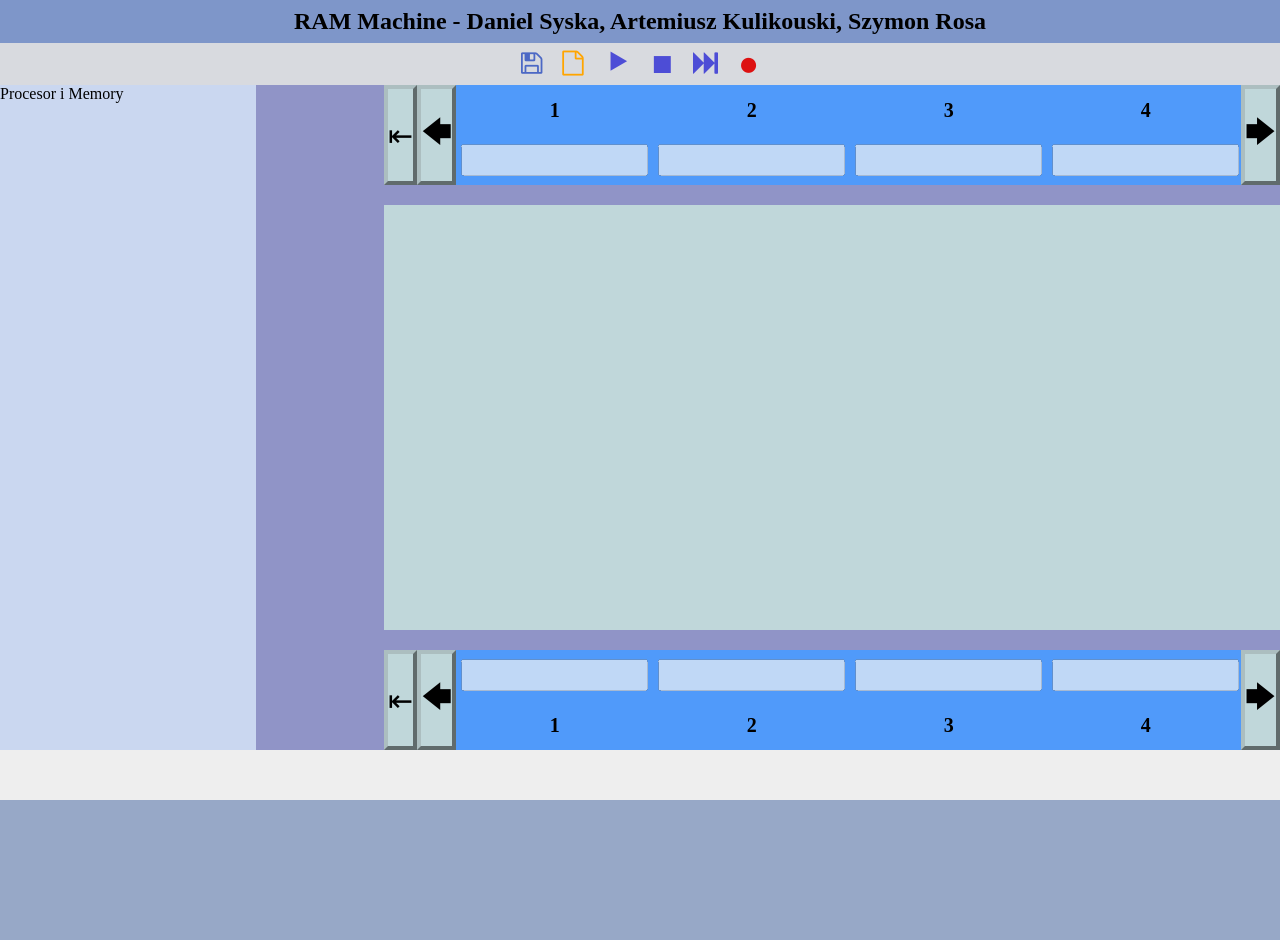
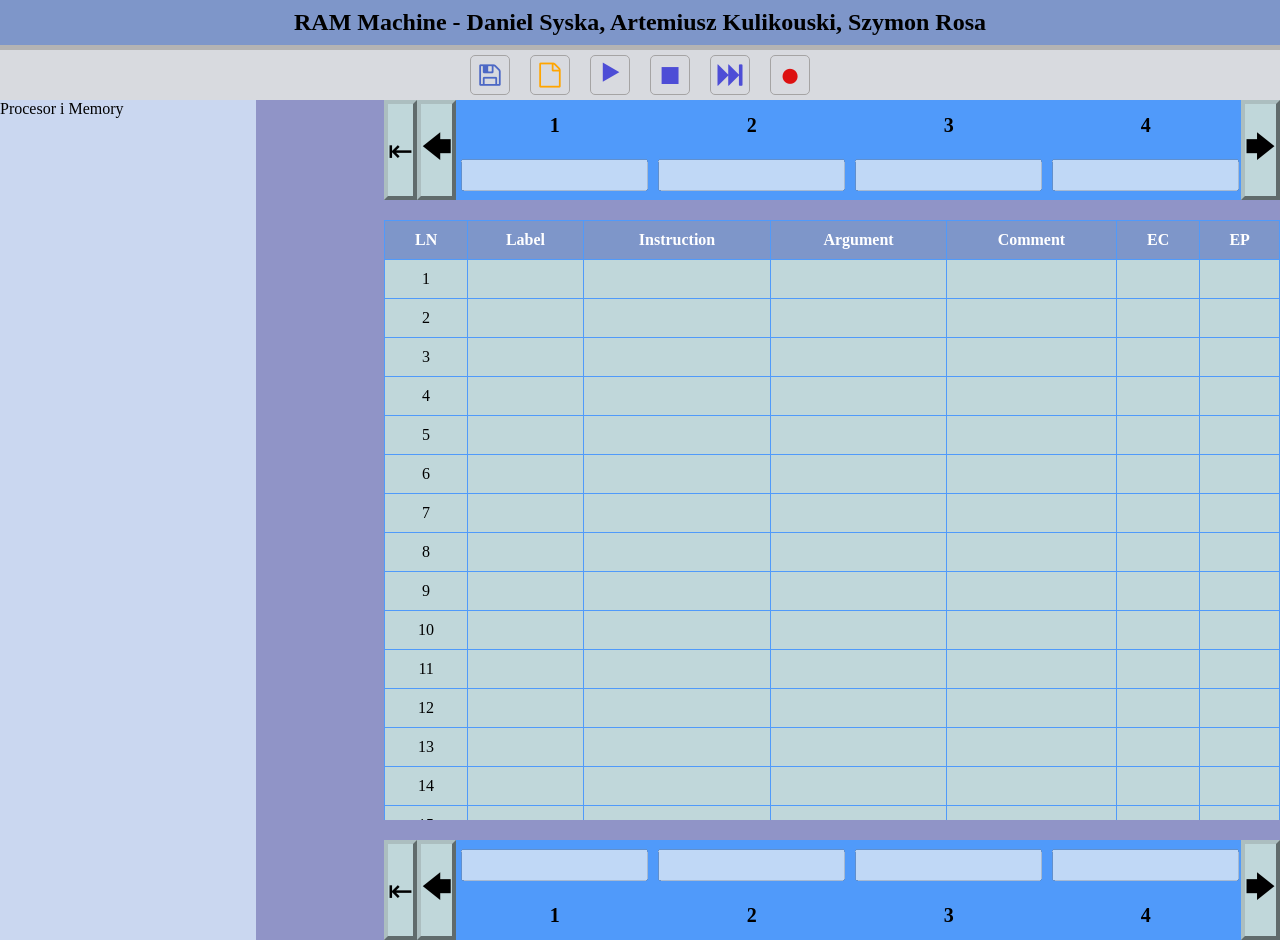
Before and after one commit to ArTTeMkkA15/Blow-Ram-Project, a plain HTML site: page index.html in a window 1280 px wide. Before the commit the page ends 800 px from the top, so only its background shows below. Drawn offline with Linux system fonts and the light colour scheme.

Commit message:
Add files via upload

```diff
--- /dev/null
+++ b/Scripts/creationScripts.js
@@ -0,0 +1,141 @@
+function createOutputCells() {
+    let cells = document.querySelector(".outputCells");
+    for(let i = 1; i <= 99; i++) {
+        let cell = document.createElement("div");
+        cell.className = "cell";
+        cell.id = "o"+i;
+
+        let input = document.createElement("input");
+        let inputCell = document.createElement("div");
+        input.className = "input";
+        inputCell.className = "inputCell";
+
+        let header = document.createElement("h3");
+        let headerCell = document.createElement("div");
+        header.className = "header";
+        headerCell.className = "headerCell";
+        input.type = "number";
+        input.disabled = "disabled";
+        header.innerHTML = i;
+
+        headerCell.appendChild(header);
+        inputCell.appendChild(input);
+        cell.appendChild(inputCell);
+        cell.appendChild(headerCell);
+        cells.appendChild(cell);
+    }
+}
+
+function createInputCells() {
+    let cells = document.querySelector(".inputCells");
+    for(let i = 1; i <= 99; i++) {
+        let cell = document.createElement("div");
+        cell.className = "cell";
+        cell.id = "i"+i;
+
+        let input = document.createElement("input");
+        let inputCell = document.createElement("div");
+        input.className = "input";
+        inputCell.className = "inputCell";
+
+        let header = document.createElement("h3");
+        let headerCell = document.createElement("div");
+        header.className = "header";
+        headerCell.className = "headerCell";
+        input.type = "number";
+        input.disabled = "disabled";
+        header.innerHTML = i;
+
+        headerCell.appendChild(header);
+        inputCell.appendChild(input);
+        cell.appendChild(headerCell);
+        cell.appendChild(inputCell);
+        cells.appendChild(cell);
+    }
+}
+
+function createEditorProgram() {
+    let programDiv = document.querySelector(".program");
+
+    let table = document.createElement("table");
+    table.className = "codeTable";
+    programDiv.appendChild(table);
+
+    let thead = document.createElement("thead");
+    let headerRow = document.createElement("tr");
+    let headers = ["LN", "Label", "Instruction", "Argument", "Comment", "EC", "EP"];
+
+    headers.forEach(headerText => {
+        let th = document.createElement("th");
+        th.innerText = headerText;
+        headerRow.appendChild(th);
+    });
+
+    thead.appendChild(headerRow);
+    table.appendChild(thead);
+
+    let tbody = document.createElement("tbody");
+
+    for (let i = 1; i <= 25; i++) {
+        let row = document.createElement("tr");
+
+        let lnCell = document.createElement("td");
+        lnCell.innerText = i;
+        row.appendChild(lnCell);
+
+        let labelCell = document.createElement("td");
+        labelCell.id = `label${i}`;
+        labelCell.contentEditable = "true";
+        row.appendChild(labelCell);
+
+        let instructionCell = document.createElement("td");
+        instructionCell.id = `instruction${i}`;
+        instructionCell.contentEditable = "true";
+        row.appendChild(instructionCell);
+
+        let argumentCell = document.createElement("td");
+        argumentCell.id = `argument${i}`;
+        argumentCell.contentEditable = "true";
+        row.appendChild(argumentCell);
+
+        let commentCell = document.createElement("td");
+        commentCell.contentEditable = "true";
+        row.appendChild(commentCell);
+
+        let ecCell = document.createElement("td");
+        ecCell.id = `ec${i}`;
+        row.appendChild(ecCell);
+
+        let epCell = document.createElement("td");
+        ecCell.id = `ep${i}`;
+        row.appendChild(epCell);
+
+        tbody.appendChild(row);
+    }
+
+    table.appendChild(tbody);
+}
+
+let focused = 3;
+
+function maxLeft(e) {
+    focused = 1;
+    focusedCell = document.getElementById(e + focused);
+    focusedCell.scrollIntoView();
+}
+
+function arrowLeft(e) {
+    focused-= 3;
+    if(focused <= 0)
+        focused = 1;
+    focusedCell = document.getElementById(e + focused);
+    focusedCell.scrollIntoView();
+    focused++;
+}
+
+function arrowRight(e) {
+    focused+= 3;
+    focusedCell = document.getElementById(e + focused);
+    focusedCell.scrollIntoView();
+    focused--;
+}
--- /dev/null
+++ b/Styles/edytor.css
@@ -0,0 +1,21 @@
+.codeTable {
+    width: 100%;
+    border-collapse: collapse;
+    overflow: scroll;
+    background-color: rgb(192, 215, 218);
+}
+
+.codeTable th, .codeTable td {
+    border: 1px solid rgb(80, 154, 250);
+    padding: 10px;
+    text-align: center;
+}
+
+.codeTable th {
+    background-color: rgb(126, 150, 201);
+    color: white;
+}
+
+.codeTable td[contenteditable="true"]:hover {
+    background-color: rgb(240, 240, 240);
+}
--- /dev/null
+++ b/Styles/style.css
@@ -0,0 +1,159 @@
+* {
+    padding: 0;
+    margin: 0;
+    box-sizing: border-box;
+}
+body {
+    background-color: rgb(151, 168, 199);
+    display: grid;
+    grid-template-columns: 1fr;
+    grid-template-rows: auto 1fr auto;
+    height: 100vh;
+
+}
+.topBar {
+    background-color: rgb(192, 215, 218);
+    width: 100%;
+    height: 100px;
+    display: grid;
+    grid-column: 1fr;
+    grid-template-rows: 1fr 1fr;
+}
+.topBar h2 {
+    width: 100%;
+    background-color: rgb(126, 150, 201);
+    display: flex;
+    height: 50px;
+    align-items: center;
+    justify-content: center;
+    border-bottom: 5px solid rgb(180, 179, 179);
+}
+.barOptions {
+    background-color: rgb(216, 218, 223);
+    list-style: none;
+    display: flex;
+    flex-direction: row;
+    justify-content: center;
+    height: 50px;
+    padding: 5px 0;
+}
+.option {
+    font-size: 25px;
+    border: 1px rgb(165, 164, 164) solid;
+    border-radius: 5px;
+    display: flex;
+    align-items: center;
+    justify-content: center;
+    margin: 0 10px;
+    width: 40px;
+    cursor: pointer;
+}
+.option:hover {
+    border-radius: 5px;
+    background-color: rgb(176, 178, 184);
+}
+.save {
+    color: rgb(76, 104, 197);
+}
+.open {
+    color: orange;
+}
+.run, .stop, .step {
+    color: rgb(77, 77, 214);
+}
+.kill {
+    color: rgb(221, 17, 17);
+}
+.run, .stop, .kill {
+    font-size: 35px;
+}
+
+main {
+    display: flex;
+    background: lightpink;
+    width: 100%;
+    height: 100%;
+}
+.sideBar {
+    background: rgb(202, 215, 240);
+    width: 20%;
+    height: 100%;
+}
+.mainPanel {
+    background: rgb(144, 148, 199);
+    width: 80%;
+    height: 100%;
+    display: grid;
+    grid-template-columns: 1fr;
+    grid-template-rows: auto 600px auto;
+    row-gap: 20px;
+    padding-left: 10%;
+}
+.program {
+    height: auto;
+    width: 100%;
+    overflow-y: scroll;
+    background: rgb(144, 148, 199);
+}
+.inputArea, .outputArea {
+    height: 100px;
+    width: 100%;
+    background-color: rgb(80, 154, 250);
+    display: flex;
+    flex-direction: row;
+    overflow-x: hidden;
+}
+
+.inputCells, .outputCells {
+    display: flex;
+    flex-direction: row;
+    overflow-x: hidden;
+}
+.cell {
+    display: grid;
+    grid-template-rows: 1fr 1fr;
+    grid-template-columns: 1fr;
+}
+
+.maxLeft, .leftArrow, .rightArrow {
+    height: 100%;
+    background-color: rgb(192, 215, 218);
+    border: rgb(172, 190, 192) outset 4px;
+    padding: 0;
+    display: flex;
+    align-items: center;
+    justify-content: center;
+    font-size: 30px;
+    cursor: pointer;
+}
+.maxLeft:active, .leftArrow:active, .rightArrow:active {
+    background-color: rgb(161, 184, 187);
+    border: rgb(147, 172, 175) outset 4px;
+}
+
+.inputCell {
+    padding: 5px;
+    display: flex;
+    align-items: center;
+}
+.input {
+    padding: 3px;
+    height: 80%;
+}
+
+.headerCell {
+    display: flex;
+    justify-content: center;
+    align-items: center;
+}
+.header {
+    font-size: 20px;
+}
+
+
+
+footer {
+    width: 100%;
+    height: 50px;
+    background: rgb(238, 238, 238);
+}
--- a/index.html
+++ b/index.html
@@ -3,11 +3,12 @@
 <head>
     <meta charset="UTF-8">
     <meta name="viewport" content="width=device-width, initial-scale=1.0">
-    <link rel="stylesheet" href="style.css">
+    <link rel="stylesheet" href="Styles/style.css">
+    <link rel="stylesheet" href="Styles/edytor.css">
     <link rel="stylesheet" href="https://cdnjs.cloudflare.com/ajax/libs/font-awesome/4.7.0/css/font-awesome.min.css">
     <title>RAM Machine</title>
 </head>
-<body onload="createOutputCells(), createInputCells()">
+<body onload="createOutputCells(), createInputCells(), createEditorProgram()">
     <div class="topBar">
         <h2>RAM Machine - Daniel Syska, Artemiusz Kulikouski, Szymon Rosa</h2>
         <ol class="barOptions">
@@ -30,7 +31,8 @@
                 <div class="inputCells"></div>
                 <div class="rightArrow" onclick="arrowRight('i')">&#129094;</div>
             </div>
-            <div class="program"></div>
+            <div class="program">
+            </div>
             <div class="outputArea">
                 <div class="maxLeft" onclick="maxLeft('o')">&#8676;</div>
                 <div class="leftArrow" onclick="arrowLeft('o')">&#129092;</div>
@@ -39,7 +41,7 @@
             </div>
         </div>
     </main>
-    <footer></footer>
-    <script src="script.js"></script>
+    <script src="Scripts/creationScripts.js"></script>
+    <script src="Scripts/procesor.js"></script>
 </body>
 </html>
```
Also changed, not shown: Info/Podział zadań.txt (added), Scripts/procesor.js (added).
